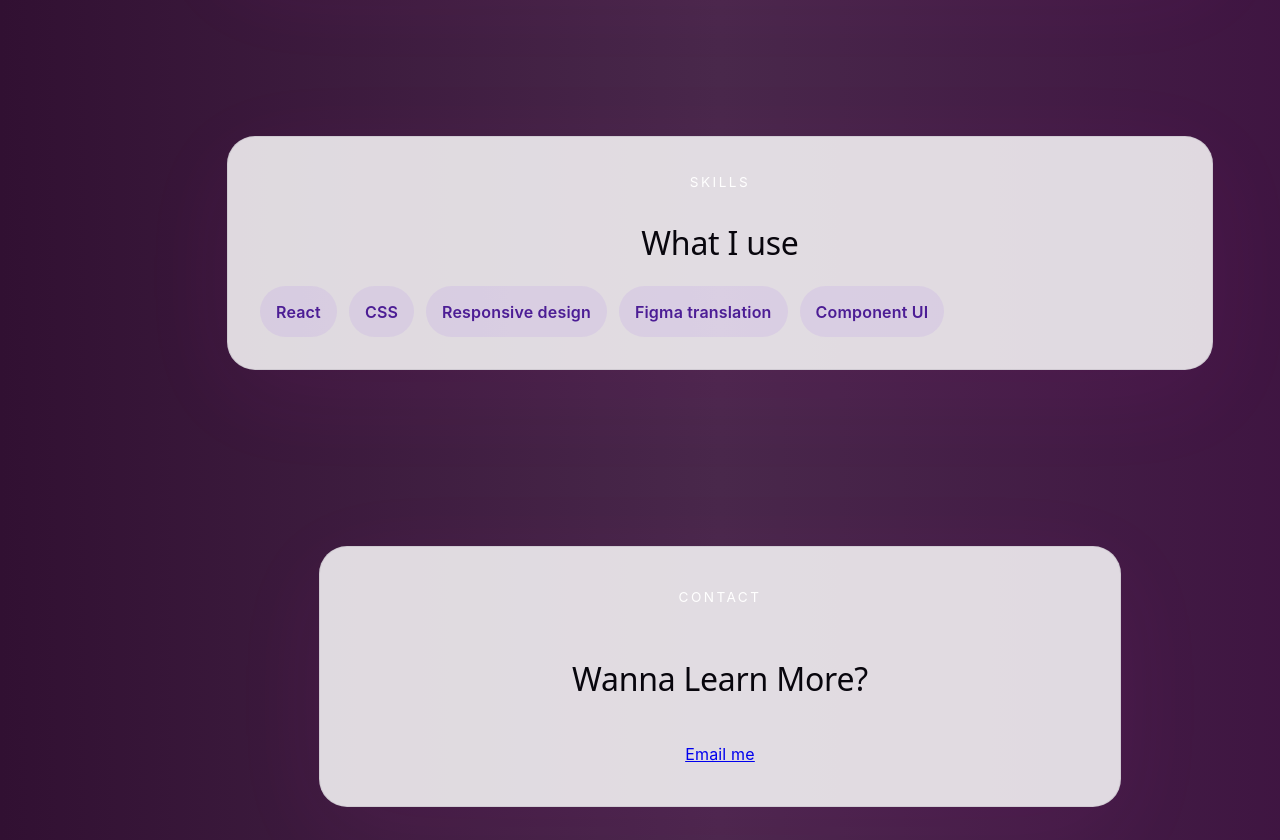
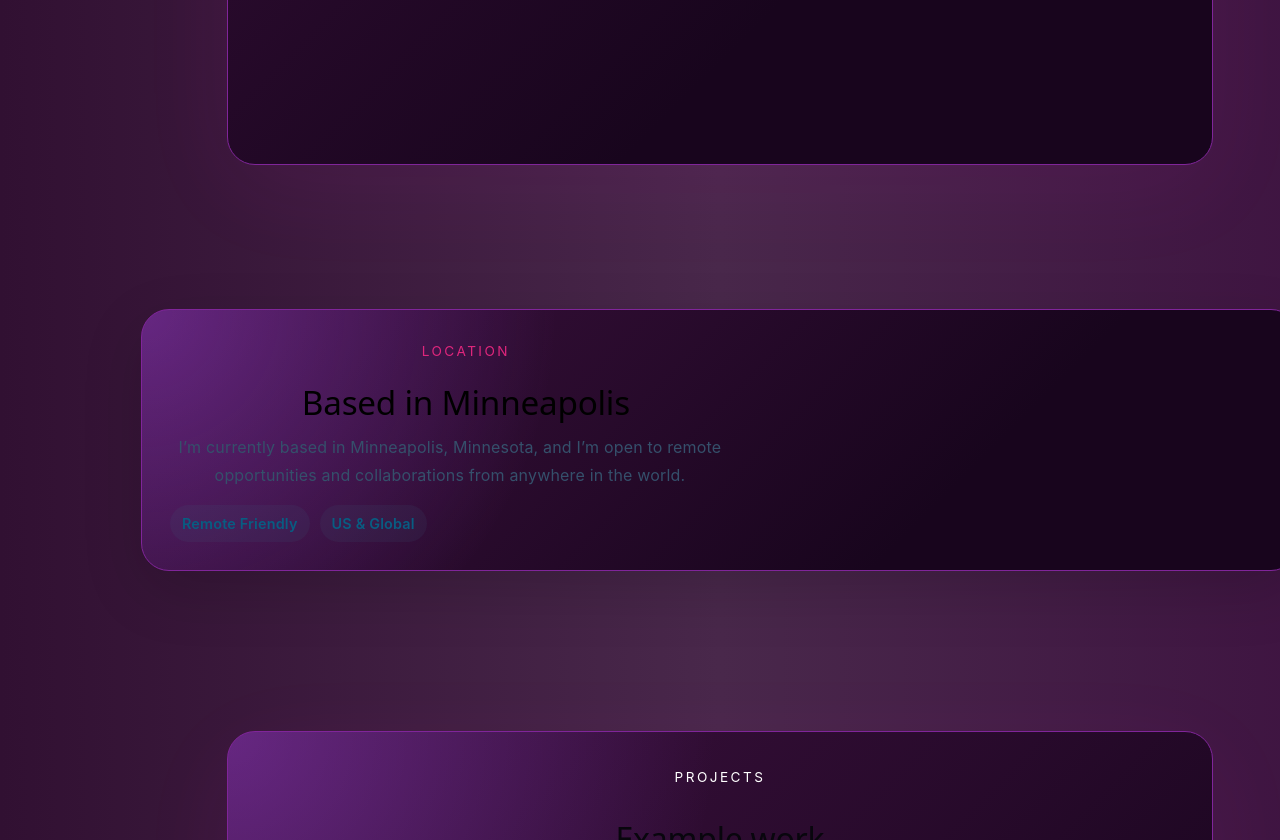
Before and after one commit to Kenevan-Carter/kenevan-portfolio, a React (Vite) app in the folder KCPortfolio/: page / in a window 1280 px wide. Shown: the part 1960-2800 px from the top of the page. Built offline with nearby package versions, Linux system fonts and the light colour scheme.

Commit message:
coloring changes

```diff
--- a/KCPortfolio/src/App.jsx
+++ b/KCPortfolio/src/App.jsx
@@ -8,6 +8,7 @@ import Projects from "./components/projects/Projects.jsx";
 import Contact from "./components/contact/Contact.jsx";
 import Skills from "./components/skills/Skills.jsx";
 import RainEffect from "./components/raineffect/RainEffect.jsx";
+import Location from "./components/location/Location.jsx";
 
 function App() {
   const [rainOn, setRainOn] = useState(true);
@@ -27,6 +28,7 @@ function App() {
         <Navbar />
         <KCradio />
         <About />
+        <Location />
         <Projects />
         <Skills />
         <Contact />
--- a/KCPortfolio/src/components/about/About.css
+++ b/KCPortfolio/src/components/about/About.css
@@ -4,11 +4,14 @@
 
 .section-inner {
   max-width: 920px;
+  height: 920px;
   margin-inline: auto;
   padding: 2rem;
   border-radius: 28px;
-  background: rgba(255, 255, 255, 0.84);
-  border: 1px solid rgba(15, 23, 42, 0.08);
+  background:
+    radial-gradient(circle at top left, rgba(179, 80, 255, 0.35), transparent 35%),
+    linear-gradient(135deg, #3d113f, #18051d 70%);
+  border: 1px solid #80259A;
   box-shadow: 0 24px 100px rgba(255, 20, 224, 0.06);
 }
 
--- a/KCPortfolio/src/components/contact/Contact.css
+++ b/KCPortfolio/src/components/contact/Contact.css
@@ -10,8 +10,10 @@
   max-width: 720px;
   margin-inline: auto;
   padding: 2.5rem;
-  background: rgba(255, 255, 255, 0.84);
-  border: 1px solid rgba(15, 23, 42, 0.08);
+  background:
+    radial-gradient(circle at top left, rgba(179, 80, 255, 0.35), transparent 35%),
+    linear-gradient(135deg, #3d113f, #18051d 70%);
+  border: 1px solid #80259A;
   border-radius: 28px;
 }
 
--- a/KCPortfolio/src/components/kcradio/KCradio.css
+++ b/KCPortfolio/src/components/kcradio/KCradio.css
@@ -8,7 +8,7 @@
   background:
     radial-gradient(circle at top left, rgba(179, 80, 255, 0.35), transparent 35%),
     linear-gradient(135deg, #3d113f, #18051d 70%);
-  border: 1px solid rgba(199, 131, 255, 0.35);
+  border: 1px solid #80259A;
   color: white;
   box-sizing: border-box;
   box-shadow: 0 24px 70px rgba(0, 0, 0, 0.35);
--- a/KCPortfolio/src/components/kcradio/KCradio.jsx
+++ b/KCPortfolio/src/components/kcradio/KCradio.jsx
@@ -45,7 +45,7 @@ function KCradio() {
       <div className="radio-top">
         <div>
           <p className="radio-label">KENEVAN CARTER RADIO</p>
-          <h2>MOST RECENT TRACK </h2>
+          <h2>Here's What I'm Currently Listening To </h2>
         </div>
 
         <div className="live-pill">
@@ -64,7 +64,7 @@ function KCradio() {
         </div>
 
         <div className="track-info">
-          <p className="small-title">Recently Played</p>
+          <p className="small-title">Last Played</p>
           <h1>{currentTrack.title}</h1>
           <h3>{currentTrack.artist}</h3>
           <p className="album-name">{currentTrack.album}</p>
--- /dev/null
+++ b/KCPortfolio/src/components/location/Location.css
@@ -0,0 +1,75 @@
+.location {
+  padding: 32px 20px 48px;
+}
+
+.location-card {
+  display: grid;
+  grid-template-columns: 1.1fr 0.9fr;
+  gap: 24px;
+  align-items: center;
+  max-width: 1100px;
+  margin: 0 auto;
+  padding: 28px;
+  border-radius: 28px;
+  background:
+    radial-gradient(circle at top left, rgba(179, 80, 255, 0.35), transparent 35%),
+    linear-gradient(135deg, #3d113f, #18051d 70%);
+  box-shadow: 0 20px 60px rgba(0, 0, 0, 0.15);
+  border: 1px solid #80259A;
+  backdrop-filter: blur(12px);
+}
+
+.location-visual {
+  display: flex;
+  justify-content: center;
+  align-items: center;
+}
+
+.location-visual img {
+  width: min(100%, 280px);
+  height: auto;
+  object-fit: contain;
+  filter: drop-shadow(0 12px 24px rgba(0, 0, 0, 0.18));
+}
+
+.location-copy h2 {
+  margin: 6px 0 12px;
+  font-size: clamp(1.8rem, 2.6vw, 2.4rem);
+  color: #000000;
+}
+
+.location-intro {
+  font-size: 1rem;
+  line-height: 1.7;
+  color: #35506b;
+  max-width: 560px;
+}
+
+.location-badges {
+  display: flex;
+  flex-wrap: wrap;
+  gap: 10px;
+  margin-top: 16px;
+}
+
+.location-badges span {
+  padding: 8px 12px;
+  border-radius: 999px;
+  background: rgba(62, 103, 122, 0.12);
+  color: #085d82;
+  font-size: 0.9rem;
+  font-weight: 600;
+}
+
+
+
+@media (max-width: 820px) {
+  .location-card {
+    grid-template-columns: 1fr;
+    padding: 22px;
+  }
+
+  .location-visual {
+    margin-top: 8px;
+  }
+}
--- /dev/null
+++ b/KCPortfolio/src/components/location/Location.jsx
@@ -0,0 +1,25 @@
+import './Location.css';
+
+
+function Location() {
+  return (
+    <section id="location" className="location">
+      <div className="location-card">
+        <div className="location-copy">
+          <p className="section-label">Location</p>
+          <h2>Based in Minneapolis</h2>
+          <p className="location-intro">
+            I’m currently based in Minneapolis, Minnesota, and I’m open to remote opportunities and collaborations from anywhere in the world.
+          </p>
+          <div className="location-badges">
+            <span>Remote Friendly</span>
+            <span>US & Global</span>
+          </div>
+        </div>
+
+      </div>
+    </section>
+  );
+}
+
+export default Location;
```
